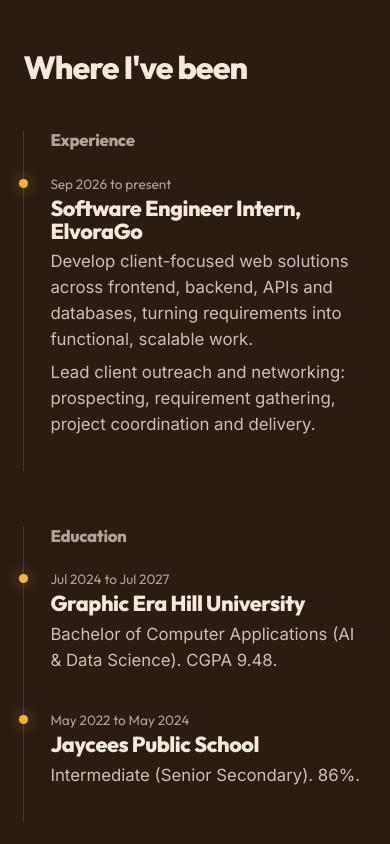
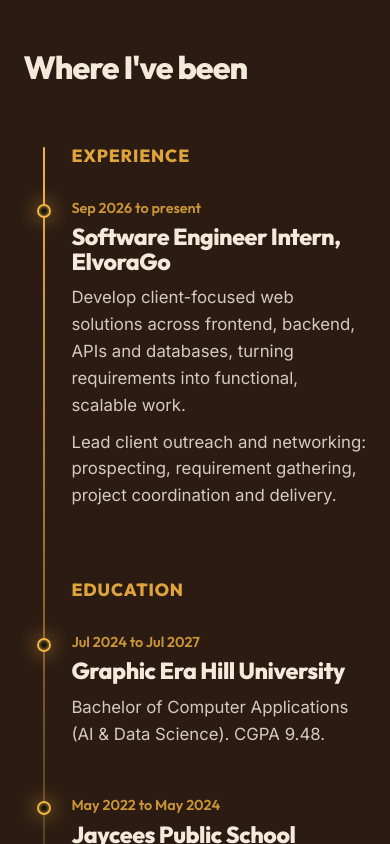
Before and after one commit to priyanshubishtme/new-portfoliio-site, a React (Vite) app: page / in a window 390 px wide. Shown: the part 5860-6704 px from the top of the page. Built offline with nearby package versions, Linux system fonts and the light colour scheme.

Commit message:
Enhance UI: Dark theme contact, spark cursor, vertical journey timeline, dynamic wins

```diff
--- a/src/components/CursorGlow.jsx
+++ b/src/components/CursorGlow.jsx
@@ -48,14 +48,14 @@ export default function CursorGlow() {
         position: 'fixed',
         left: 0,
         top: 0,
-        width: 340,
-        height: 340,
-        margin: '-170px 0 0 -170px',
-        zIndex: 80,
+        width: 12,
+        height: 12,
+        margin: '-6px 0 0 -6px',
+        zIndex: 9999,
         pointerEvents: 'none',
         borderRadius: '50%',
-        background:
-          'radial-gradient(circle, rgba(242,180,65,0.13), transparent 62%)',
+        background: '#fff',
+        boxShadow: '0 0 10px 2px rgba(242, 180, 65, 0.8), 0 0 20px 5px rgba(242, 180, 65, 0.4)',
         opacity: 0,
         transition: 'opacity 0.6s',
       }}
--- a/src/content/wins.json
+++ b/src/content/wins.json
@@ -8,13 +8,15 @@
           "title": "CodeCraft 2025",
           "subtitle": "Hack the Spring, Bhimtal",
           "position": "1st",
-          "type": "Coding competition"
+          "type": "Coding competition",
+          "link": "#"
         },
         {
           "title": "Budget Lens 2026",
           "subtitle": "First prize",
           "position": "1st",
-          "type": "TODO: confirm exact title"
+          "type": "TODO: confirm exact title",
+          "link": "#"
         }
       ]
     },
@@ -26,19 +28,22 @@
           "title": "Design Spark 2026",
           "subtitle": null,
           "position": "Runner up",
-          "type": "Design"
+          "type": "Design",
+          "link": "#"
         },
         {
           "title": "Webathon 2.0",
           "subtitle": "Second runner up",
           "position": "2nd",
-          "type": "TODO: confirm year"
+          "type": "TODO: confirm year",
+          "link": "#"
         },
         {
           "title": "Tech Quiz",
           "subtitle": "Twice, university level",
           "position": "2nd",
-          "type": "Quiz"
+          "type": "Quiz",
+          "link": "#"
         }
       ]
     },
@@ -50,19 +55,22 @@
           "title": "Watch the Code",
           "subtitle": "National hackathon",
           "position": "Final",
-          "type": "Hackathon"
+          "type": "Hackathon",
+          "link": "#"
         },
         {
           "title": "Nirvan",
           "subtitle": "National hackathon",
           "position": "Final",
-          "type": "Hackathon"
+          "type": "Hackathon",
+          "link": "#"
         },
         {
           "title": "Monthly Coding Series",
           "subtitle": "Gold, silver, bronze",
           "position": "3x",
-          "type": "University-level contests"
+          "type": "University-level contests",
+          "link": "#"
         }
       ]
     }
--- a/src/pages/Home.css
+++ b/src/pages/Home.css
@@ -157,66 +157,101 @@
   font-size: 1.05rem;
 }
 
-/* ----- Journey / Timeline ----- */
+/* ----- Journey / Timeline (Earth to Sun) ----- */
 .journey-cols {
-  display: grid;
-  grid-template-columns: 1fr 1fr;
-  gap: 56px;
-  margin-top: 48px;
+  display: flex;
+  flex-direction: column;
+  gap: 0;
+  margin-top: 64px;
+  position: relative;
+}
+
+/* Ascending journey path */
+.journey-cols::before {
+  content: '';
+  position: absolute;
+  left: 20px;
+  top: 0;
+  bottom: 0;
+  width: 2px;
+  background: linear-gradient(to top, rgba(255,255,255,0.05) 0%, var(--gold) 100%);
+  border-radius: 2px;
+  z-index: 0;
 }
 
 .timeline {
   position: relative;
-  padding-left: 26px;
-  border-left: 1px solid var(--line);
+  z-index: 1;
+  padding-bottom: 24px;
 }
 
 .timeline__heading {
   font-weight: 800;
-  font-size: 1.05rem;
-  color: var(--muted);
-  margin-bottom: 22px;
+  font-size: 1.1rem;
+  color: var(--gold);
+  margin-bottom: 32px;
+  padding-left: 48px;
+  text-transform: uppercase;
+  letter-spacing: 0.05em;
+  opacity: 0.9;
 }
 
 .timeline__item {
   position: relative;
-  margin-bottom: 34px;
+  margin-bottom: 48px;
+  padding-left: 48px;
+  transition: transform 0.3s;
 }
 
-/* Gold dot on timeline */
+.timeline__item:hover {
+  transform: translateX(8px);
+}
+
+/* Glowing orbit node */
 .timeline__item::before {
   content: '';
   position: absolute;
-  left: -31px;
-  top: 8px;
-  width: 9px;
-  height: 9px;
+  left: 14px;
+  top: 6px;
+  width: 14px;
+  height: 14px;
   border-radius: 50%;
+  background: var(--night);
+  border: 2px solid var(--gold);
+  box-shadow: 0 0 20px rgba(242, 180, 65, 0.8), inset 0 0 4px rgba(242, 180, 65, 0.8);
+  transition: background 0.3s, transform 0.3s;
+}
+
+.timeline__item:hover::before {
   background: var(--gold);
-  box-shadow: 0 0 14px rgba(242, 180, 65, 0.6);
+  transform: scale(1.3);
 }
 
 .timeline__when {
-  font-size: var(--fs-small);
-  color: var(--muted);
+  font-size: 0.9rem;
+  color: var(--gold);
+  opacity: 0.8;
+  font-weight: 600;
+  display: block;
+  margin-bottom: 6px;
 }
 
 .timeline__title {
   font-weight: 800;
-  font-size: 1.35rem;
+  font-size: 1.45rem;
   letter-spacing: -0.02em;
-  margin: 2px 0 6px;
+  margin: 0 0 10px;
 }
 
 .timeline__desc {
   font-family: var(--prose);
-  color: rgba(243, 234, 217, 0.8);
+  color: rgba(243, 234, 217, 0.85);
   font-size: 1.05rem;
-  line-height: 1.55;
+  line-height: 1.6;
 }
 
 .timeline__desc + .timeline__desc {
-  margin-top: 6px;
+  margin-top: 10px;
 }
 
 /* ----- Projects ----- */
@@ -302,34 +337,60 @@
 .medal-shelf {
   display: flex;
   flex-wrap: wrap;
-  gap: 28px 20px;
+  gap: 32px 48px;
   align-items: flex-end;
-  padding-bottom: 28px;
+  padding: 40px;
+  background: rgba(10, 10, 15, 0.6);
+  backdrop-filter: blur(12px);
+  -webkit-backdrop-filter: blur(12px);
+  border: 1px solid rgba(255, 255, 255, 0.08);
+  border-radius: 24px;
   margin-top: 48px;
   position: relative;
+  box-shadow: 0 20px 40px rgba(0,0,0,0.5);
 }
 
 /* Gold glow line under shelf */
 .medal-shelf::after {
   content: '';
   position: absolute;
-  left: 0;
-  right: 0;
+  left: 10%;
+  right: 10%;
   bottom: 0;
-  height: 1px;
+  height: 2px;
   background: linear-gradient(
     90deg,
     transparent,
-    rgba(242, 180, 65, 0.75) 12%,
-    rgba(242, 180, 65, 0.75) 88%,
+    rgba(242, 180, 65, 0.8) 50%,
     transparent
   );
-  box-shadow: 0 0 22px 2px rgba(242, 180, 65, 0.35);
+  box-shadow: 0 0 22px 4px rgba(242, 180, 65, 0.4);
 }
 
 .medal {
   width: 110px;
   text-align: center;
+  display: block;
+  text-decoration: none;
+  color: inherit;
+  cursor: pointer;
+  animation: bubbleFloat 6s ease-in-out infinite alternate;
+  transition: transform 0.4s var(--ease-soft);
+}
+
+.medal:hover {
+  transform: translateY(-10px) scale(1.1);
+  animation-play-state: paused;
+}
+
+@keyframes bubbleFloat {
+  0% { transform: translateY(0); }
+  100% { transform: translateY(-12px); }
+}
+
+.medal:nth-child(even) {
+  animation-delay: -3s;
+  animation-duration: 7s;
 }
 
 .medal__icon {
@@ -340,7 +401,11 @@
   font-style: normal;
   font-weight: 800;
   color: var(--night);
-  transition: box-shadow 0.5s;
+  transition: box-shadow 0.4s, transform 0.4s;
+}
+
+.medal:hover .medal__icon {
+  transform: scale(1.15);
 }
 
 /* Tier 1 — Gold */
@@ -477,32 +542,14 @@
 /* ----- Contact Section ----- */
 .contact-section {
   padding: clamp(72px, 12vh, 150px) var(--pad) 0;
-  background: linear-gradient(
-    180deg,
-    var(--ember) 0%,
-    #5c3719 38%,
-    #b56f24 74%,
-    #e8a63e 100%
-  );
+  background: var(--night);
+  border-top: 1px solid var(--line);
   overflow: hidden;
   position: relative;
 }
 
 .contact-sun {
-  position: absolute;
-  left: 50%;
-  bottom: -40vmin;
-  width: 100vmin;
-  height: 100vmin;
-  margin-left: -50vmin;
-  border-radius: 50%;
-  background: radial-gradient(
-    circle,
-    #fff1c9 0,
-    rgba(255, 225, 140, 0.92) 18%,
-    rgba(242, 180, 65, 0.4) 44%,
-    transparent 68%
-  );
+  display: none;
 }
 
 .contact-inner {
@@ -546,13 +593,21 @@
 }
 
 .btn--primary {
-  background: var(--night);
+  background: var(--gold);
+  color: var(--night);
+}
+
+.btn--primary:hover {
+  background: #ffcc66;
+}
+
+.btn--secondary {
+  border: 1px solid rgba(243, 234, 217, 0.4);
   color: var(--cream);
 }
 
-.btn--secondary {
-  border: 1px solid rgba(5, 7, 13, 0.65);
-  color: var(--night);
+.btn--secondary:hover {
+  background: rgba(255, 255, 255, 0.05);
 }
 
 .contact-social {
@@ -562,20 +617,27 @@
   justify-content: center;
   margin-top: 56px;
   font-weight: 600;
-  color: var(--night);
+  color: var(--cream);
 }
 
 .contact-social a {
-  border-bottom: 1px solid rgba(5, 7, 13, 0.35);
+  border-bottom: 1px solid rgba(243, 234, 217, 0.35);
   padding-bottom: 2px;
+  transition: color 0.3s, border-color 0.3s;
+}
+
+.contact-social a:hover {
+  color: var(--gold);
+  border-color: var(--gold);
 }
 
 /* ----- Footer ----- */
 .site-footer {
   position: relative;
   z-index: 2;
-  background: #e8a63e;
-  color: var(--night);
+  background: var(--night);
+  border-top: 1px solid var(--line);
+  color: var(--muted);
   padding: 18px var(--pad) 26px;
   display: flex;
   flex-wrap: wrap;
@@ -598,12 +660,6 @@
 
   .what-row {
     grid-template-columns: 1fr;
-  }
-
-  .journey-cols {
-    grid-template-columns: 1fr;
-  }
-
   .projects-grid {
     grid-template-columns: 1fr;
   }
--- a/src/pages/Home.jsx
+++ b/src/pages/Home.jsx
@@ -131,8 +131,11 @@ export default function Home() {
               <ul className="medal-shelf">
                 {winsData.tiers.map((tier) =>
                   tier.items.map((item, i) => (
-                    <li
-                      key={`${tier.tier}-${i}`}
+                    <li key={`${tier.tier}-${i}`} style={{ listStyle: 'none' }}>
+                      <a
+                        href={item.link || "#"}
+                        target="_blank"
+                        rel="noopener noreferrer"
                         className={`medal medal--t${tier.tier}`}
                       >
                         <span className="medal__icon">{item.position}</span>
@@ -140,6 +143,7 @@ export default function Home() {
                         {item.subtitle && (
                           <span className="medal__sub">{item.subtitle}</span>
                         )}
+                      </a>
                     </li>
                   ))
                 )}
```
Lines whose indentation alone changed are shown as unchanged.
